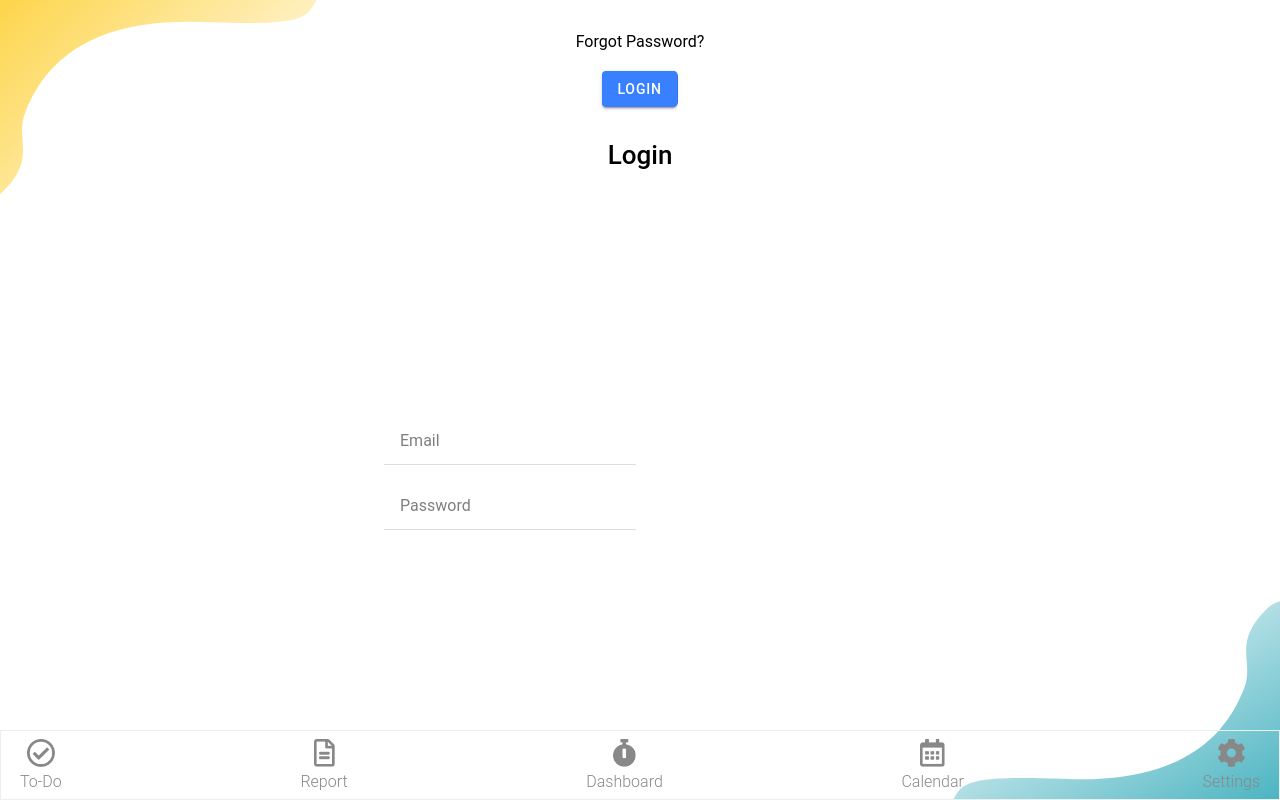
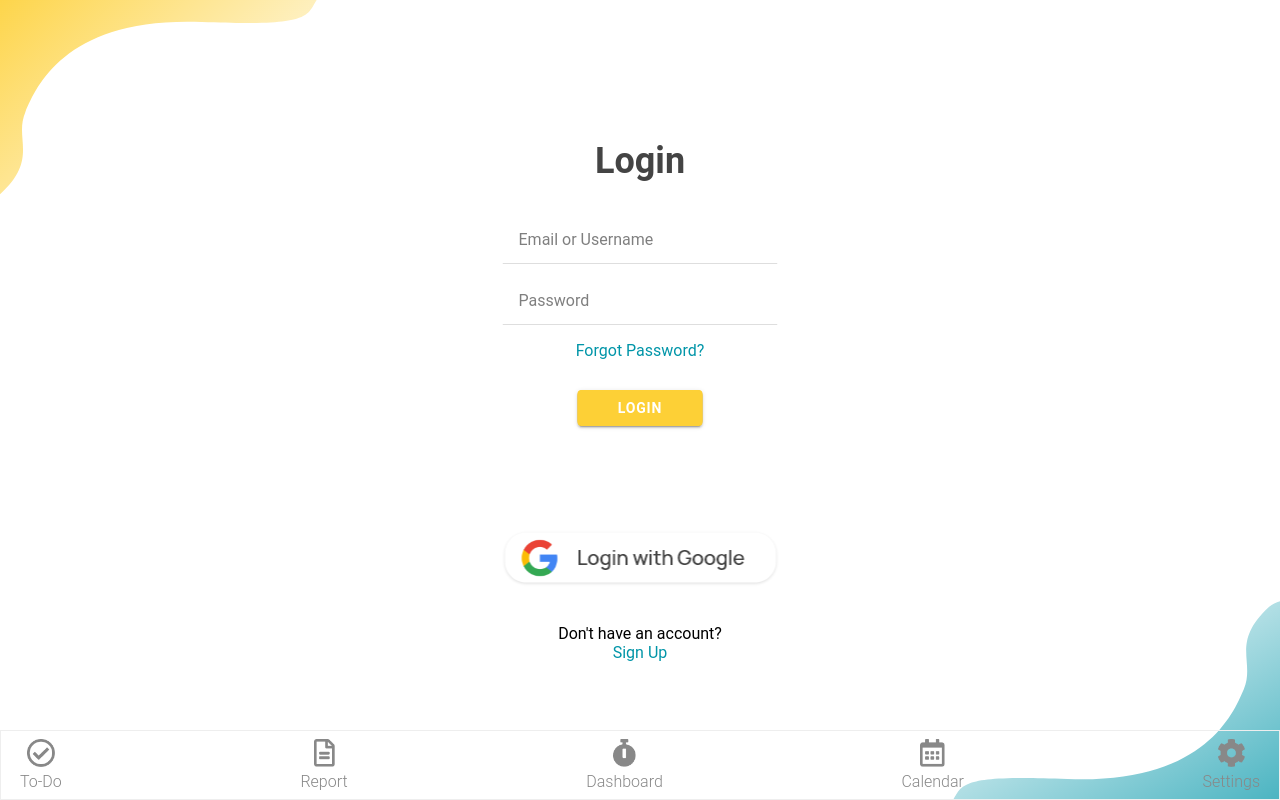
Before and after one commit to messiah-timescape/timescape, a React (Create React App) app: page /login in a window 1280 px wide. Built offline with nearby package versions, Linux system fonts and the light colour scheme.

Commit message:
finishing design of login page

```diff
--- a/src/components/theme/variables.css
+++ b/src/components/theme/variables.css
@@ -3,8 +3,13 @@ http://ionicframework.com/docs/theming/ */
 
 /** Ionic CSS Variables **/
 :root {
+  /** custom **/
+  --color-text-primary: #444444;
+  --color-primary: #fdd036;
+  --color-secondary: #0095a8;
+
   /** primary **/
-  --ion-color-primary: #3880ff;
+  --ion-color-primary: #fdd036;
   --ion-color-primary-rgb: 56, 128, 255;
   --ion-color-primary-contrast: #ffffff;
   --ion-color-primary-contrast-rgb: 255, 255, 255;
--- a/src/pages/login.tsx
+++ b/src/pages/login.tsx
@@ -1,7 +1,8 @@
-import { IonContent, IonHeader, IonPage, IonTitle, IonToolbar, IonInput, IonItem, IonLabel, IonGrid, IonRow, IonButton } from "@ionic/react";
+import { IonContent, IonHeader, IonPage, IonTitle, IonToolbar, IonInput, IonItem, IonLabel, IonGrid, IonRow, IonButton, IonIcon } from "@ionic/react";
 import React from "react";
 import topImage from "../assets/loginPageTop.png";
-import bottomImage from "../assets/loginPageBottom.png"
+import bottomImage from "../assets/loginPageBottom.png";
+import googleLogin from "../assets/googleLogin.png";
 import "../styles/Login.scss";
 
 const Login: React.FC = () => {
@@ -14,16 +15,22 @@ const Login: React.FC = () => {
 
           <div className="field">
             <IonItem className="input">
-              <IonInput placeholder="Email" required></IonInput>
+              <IonInput placeholder="Email or Username" required></IonInput>
             </IonItem>
             <IonItem className="input">
-              <IonInput placeholder="Password" required></IonInput>
+              <IonInput placeholder="Password" type="password" required></IonInput>
             </IonItem>
           </div>
 
-            <p>Forgot Password?</p>
+            <p className="link-text">Forgot Password?</p>
 
             <IonButton className="button">Login</IonButton>
+
+            <div className="alt-login">
+              <img src={googleLogin} />
+
+              <p>Don't have an account?<br /><span className="link-text">Sign Up</span></p>
+            </div>
           </div>
         </IonContent>
         <img id="top-border" src={topImage} />
--- a/src/styles/Login.scss
+++ b/src/styles/Login.scss
@@ -1,29 +1,53 @@
 .div-content {
     text-align: center;
-
-    h1 {
-        font-size: 24;
     position: absolute;
     top: 15%;
     left: 50%;
     transform: translate(-50%, 0%);
+
+    h1 {
+        font-weight: 700;
+        font-size: 36px;
+        color: var(--color-text-primary)
+    }
+}
+
+// will hide nav bar but hides on all pages
+// .navbar-parent {
+//     display: none !important;
+// }
+
+.link-text {
+    color: var(--color-secondary);
+}
+
+.alt-login {
+    width: 300px;
+    position: absolute;
+    bottom: -80%;
+    left: 50%;
+    transform: translate(-50%, 0%);
+
+    p {
+        margin-top: 2em;
+    }
 }
 
 .field {
-        position: absolute;
-        top: 50%;
-        left: 30%;
+    width: 275px;
+    margin-top: 2em;
+}
 
 .input {
-            margin-top: 1em;
-            margin-bottom: 1em;
-        }
+    margin-bottom: 0.75em;
 }
 
 .button {
-        background-color: var(--ion-color-primary);
+    background-color: var(--color-primary);
     border-radius: 5px;
-    }
+    font-weight: 600;
+    width: 125px;
+    margin-top: 1em;
 }
 
 #top-border {
```
Also changed, not shown: src/assets/googleLogin.png (added). Lines whose indentation alone changed are shown as unchanged.
